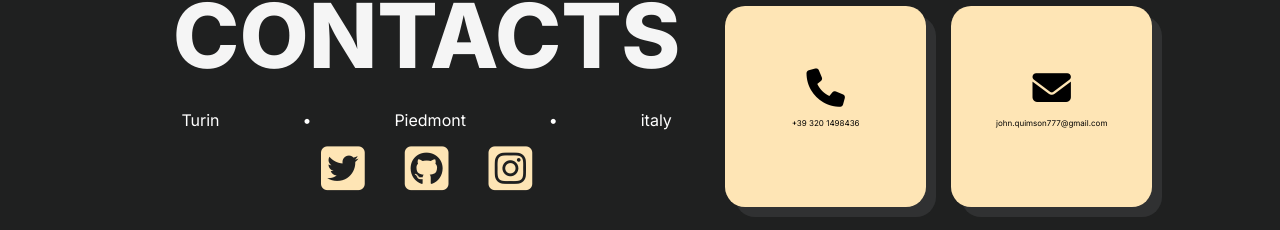
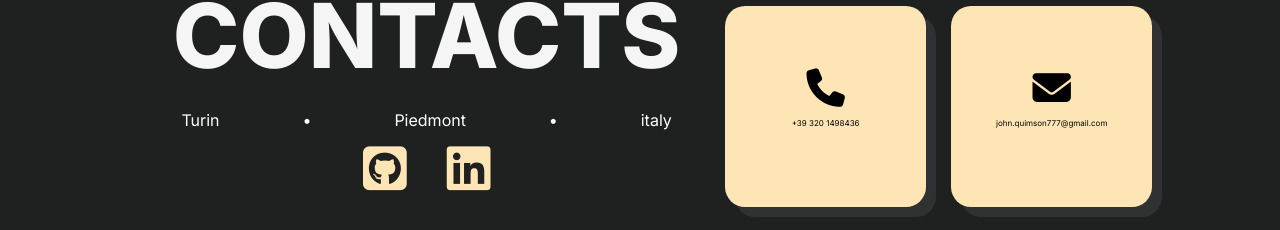
Before and after one commit to JohnLDM/portfolio-vite, a Vue app: page / in a window 1280 px wide. Shown: the part 3409-3639 px from the top of the page. Built offline with nearby package versions, Linux system fonts and the light colour scheme.

Commit message:
feat: add linkedin in socials

```diff
--- a/src/components/AppFooter.vue
+++ b/src/components/AppFooter.vue
@@ -7,16 +7,12 @@ export default {
       copiedElement: '',
       socials: [
         {
-          icon: 'twitter',
-          link: 'https://www.linkedin.com/in/john-henric-quimson-973827280/',
-        },
-        {
-          icon: 'github',
+          icon: 'square-github',
           link: 'https://github.com/JohnQuimson',
         },
         {
-          icon: 'instagram',
-          link: 'https://www.instagram.com/john_qms/',
+          icon: 'linkedin',
+          link: 'https://www.linkedin.com/in/john-henric-quimson-973827280/',
         },
       ],
     };
@@ -58,7 +54,7 @@ export default {
           <ul class="cont-socials">
             <li v-for="social in socials">
               <a :href="social.link" target="_blank">
-                <i :class="`fa-brands fa-square-${social.icon}`"></i>
+                <i :class="`fa-brands fa-${social.icon}`"></i>
               </a>
             </li>
           </ul>
```
